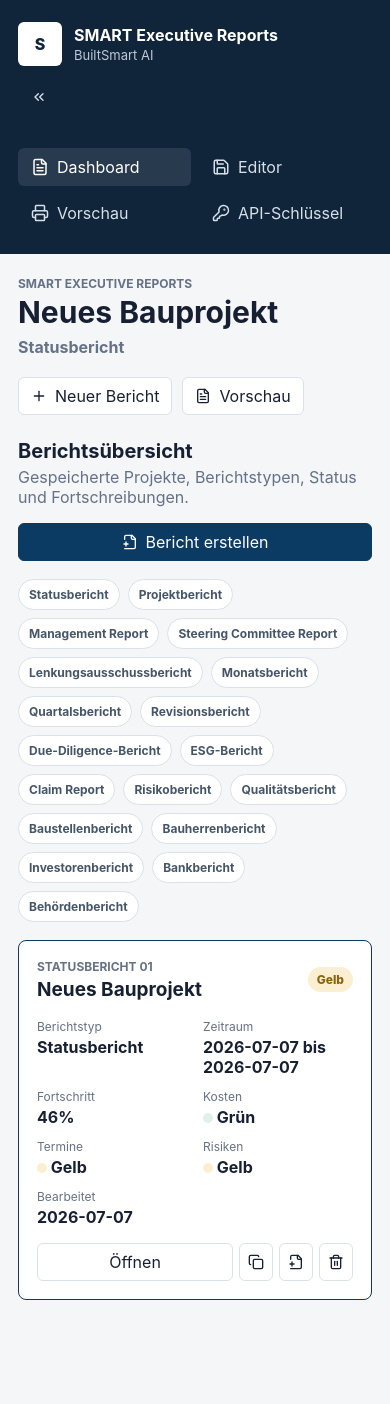
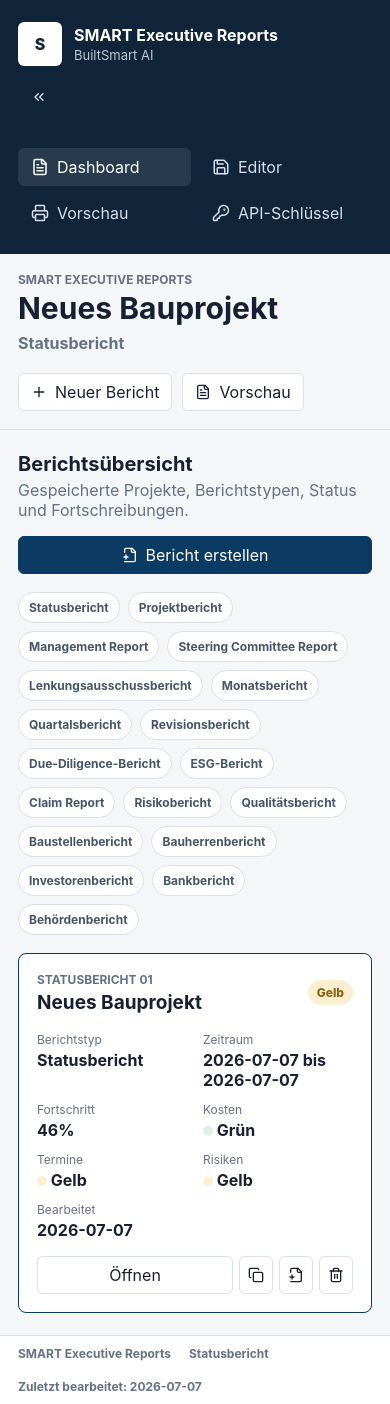
Before and after one commit to BM1964-25/SMART-ExecutiveReports, a React (Vite) app: page / in a window 390 px wide. Before the commit the page ends 1322 px from the top, so only its background shows below. Built offline with nearby package versions, Linux system fonts and the light colour scheme.

Commit message:
Add fixed app shell layout

```diff
--- a/src/App.tsx
+++ b/src/App.tsx
@@ -552,7 +552,7 @@ function App() {
         </nav>
       </aside>
 
-      <main className="workspace">
+      <div className="app-frame">
         <header className="topbar">
           <div>
             <p className="eyebrow">{APP_NAME}</p>
@@ -569,6 +569,8 @@ function App() {
           </div>
         </header>
 
+        <main className="workspace-scroll">
+          <div className="workspace">
             {view === "dashboard" && (
               <Dashboard
                 reports={reports}
@@ -586,7 +588,15 @@ function App() {
             {view === "editor" && <Editor report={activeReport} onChange={updateReport} onNestedChange={updateNested} />}
             {view === "preview" && <ReportPreview report={activeReport} />}
             {view === "api" && <ApiSettings />}
+          </div>
         </main>
+
+        <footer className="app-footer">
+          <span>{APP_NAME}</span>
+          <span>{activeReport.reportType}</span>
+          <span>Zuletzt bearbeitet: {activeReport.lastEdited}</span>
+        </footer>
+      </div>
     </div>
   );
 }
--- a/src/styles.css
+++ b/src/styles.css
@@ -22,6 +22,8 @@
 
 body {
   margin: 0;
+  min-height: 100vh;
+  overflow: hidden;
 }
 
 button,
@@ -61,10 +63,12 @@ button:hover {
 }
 
 .app-shell {
-  min-height: 100vh;
+  height: 100vh;
+  height: 100dvh;
   display: grid;
   grid-template-columns: 248px minmax(0, 1fr);
   transition: grid-template-columns 160ms ease;
+  overflow: hidden;
 }
 
 .app-shell.sidebar-collapsed {
@@ -75,9 +79,19 @@ button:hover {
   background: #10243a;
   color: #ffffff;
   padding: 22px 18px;
-  position: sticky;
-  top: 0;
   height: 100vh;
+  height: 100dvh;
+  overflow-y: auto;
+  z-index: 20;
+}
+
+.app-frame {
+  min-width: 0;
+  height: 100vh;
+  height: 100dvh;
+  display: grid;
+  grid-template-rows: auto minmax(0, 1fr) auto;
+  overflow: hidden;
 }
 
 .sidebar-head {
@@ -170,10 +184,17 @@ button:hover {
 .workspace {
   width: 100%;
   max-width: 1180px;
-  padding: 28px 32px;
+  padding: 24px 32px 28px;
   margin: 0 auto;
   min-width: 0;
-  overflow-x: hidden;
+}
+
+.workspace-scroll {
+  min-width: 0;
+  min-height: 0;
+  overflow: auto;
+  overscroll-behavior: contain;
+  scrollbar-gutter: stable;
 }
 
 .topbar {
@@ -181,7 +202,11 @@ button:hover {
   align-items: center;
   justify-content: space-between;
   gap: 20px;
-  margin-bottom: 24px;
+  min-width: 0;
+  padding: 18px 32px;
+  background: rgba(244, 246, 248, 0.96);
+  border-bottom: 1px solid var(--line);
+  z-index: 15;
 }
 
 .topbar h1 {
@@ -210,6 +235,20 @@ button:hover {
   display: flex;
   gap: 10px;
   flex-wrap: wrap;
+}
+
+.app-footer {
+  min-height: 38px;
+  padding: 8px 32px;
+  display: flex;
+  justify-content: space-between;
+  gap: 18px;
+  align-items: center;
+  border-top: 1px solid var(--line);
+  background: #ffffff;
+  color: var(--muted);
+  font-size: 12px;
+  font-weight: 700;
 }
 
 .section-head {
@@ -912,8 +951,15 @@ figcaption span {
 }
 
 @media (max-width: 960px) {
+  body {
+    overflow: auto;
+  }
+
   .app-shell {
     grid-template-columns: 1fr;
+    height: auto;
+    min-height: 100vh;
+    overflow: visible;
   }
 
   .app-shell.sidebar-collapsed {
@@ -921,8 +967,16 @@ figcaption span {
   }
 
   .sidebar {
-    position: static;
     height: auto;
+    max-height: none;
+    overflow: visible;
+  }
+
+  .app-frame {
+    height: auto;
+    min-height: 0;
+    display: block;
+    overflow: visible;
   }
 
   .sidebar-collapsed .brand-copy,
@@ -947,6 +1001,10 @@ figcaption span {
     padding: 22px 18px;
   }
 
+  .workspace-scroll {
+    overflow: visible;
+  }
+
   .kpi-grid,
   .chart-grid {
     grid-template-columns: 1fr;
@@ -956,6 +1014,17 @@ figcaption span {
   .section-head {
     align-items: stretch;
     flex-direction: column;
+  }
+
+  .topbar {
+    padding: 18px;
+  }
+
+  .app-footer {
+    min-height: 0;
+    padding: 10px 18px;
+    flex-wrap: wrap;
+    justify-content: flex-start;
   }
 
   .report-card {
@@ -995,12 +1064,22 @@ figcaption span {
 
   .sidebar,
   .topbar,
+  .app-footer,
   .preview-toolbar {
     display: none;
   }
 
   .app-shell {
     display: block;
+    height: auto;
+    overflow: visible;
+  }
+
+  .app-frame,
+  .workspace-scroll {
+    display: block;
+    height: auto;
+    overflow: visible;
   }
 
   .workspace {
```
Lines whose indentation alone changed are shown as unchanged.
